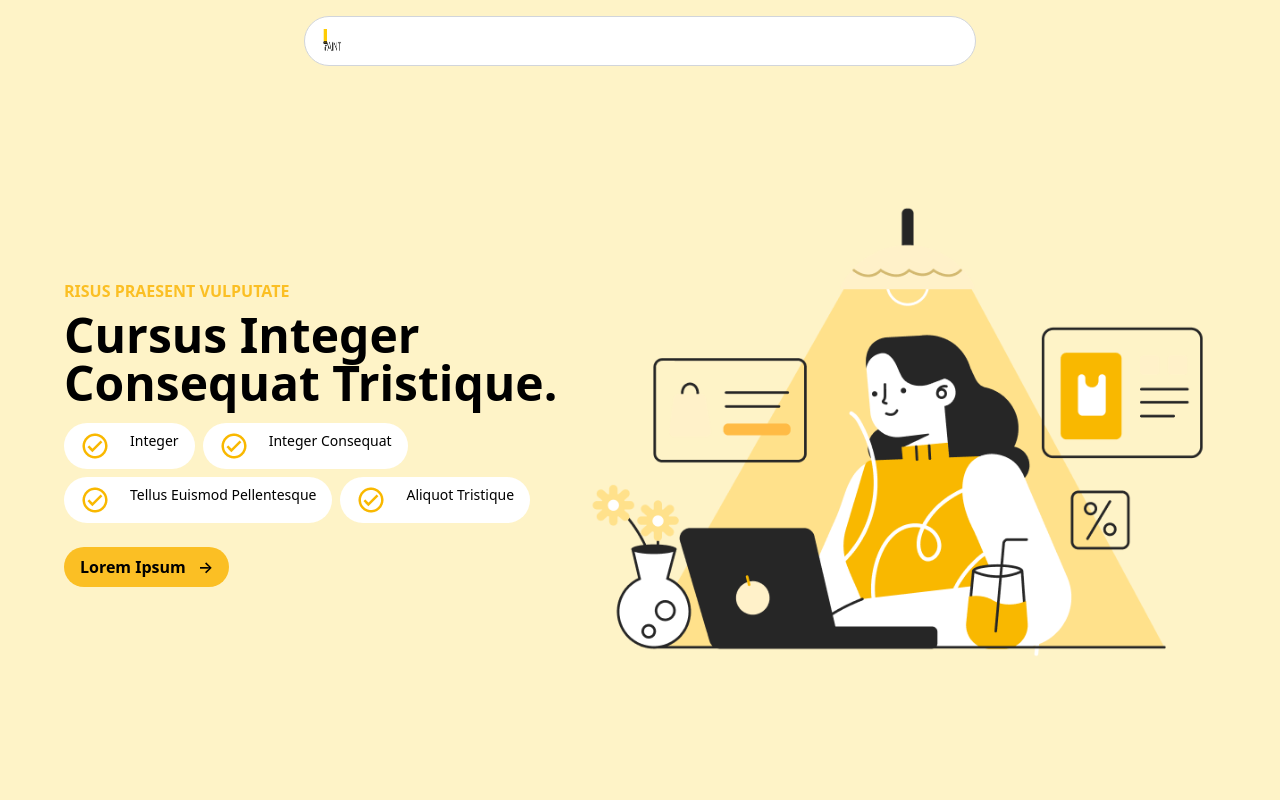
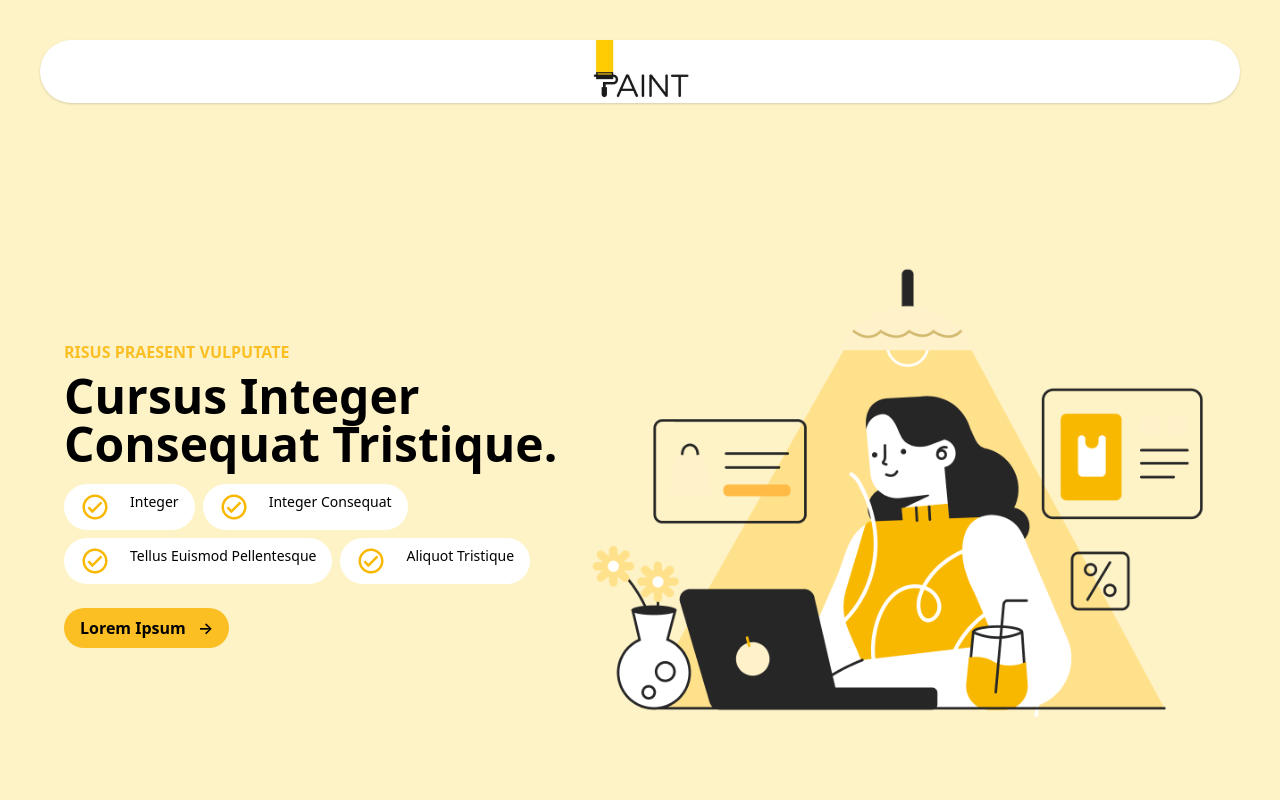
Before and after one commit to Tani1705/CBI-015-MID-TRAM, a plain HTML site: page index.html in a window 1280 px wide. Shown: the top 800 px of the page. Drawn offline with nearby package versions, Linux system fonts and the light colour scheme.

Commit message:
Update index.html

```diff
--- a/index.html
+++ b/index.html
@@ -10,20 +10,10 @@
 <body>
     <header>
 
-        <nav class="bg-yellow-100 py-4 flex justify-center">
-            <div class="relative w-full max-w-2xl">
-              <input
-                type="text"
-                placeholder=""
-                class="w-full py-3 pl-12 pr-6 text-gray-700 bg-white border border-gray-300 rounded-full outline-none focus:ring-2 focus:ring-yellow-500 transition"
-              />
-              <!-- Search Icon -->
-              <div class=" flex items-center">
-                <img src="desktop/paint-logo.png" alt="Search"
-                class=" absolute  left-4 top-1/2 transform -translate-y-1/2 w-6 h-6"
-              />
-              </div>
-            </div>
+        <nav class="bg-yellow-100 p-10">
+          <div class="flex items-center justify-center mim-h-[100px] rounded-full shadow " style="background-color: white;">
+            <img src="desktop/paint-logo.png" class="mim-w-full mim-h-full object-contain ">
+          </div>
           </nav>
         <!--hero-->
         <div class="bg-yellow-100 min-h-screen p-4 sm:p-8">
```
